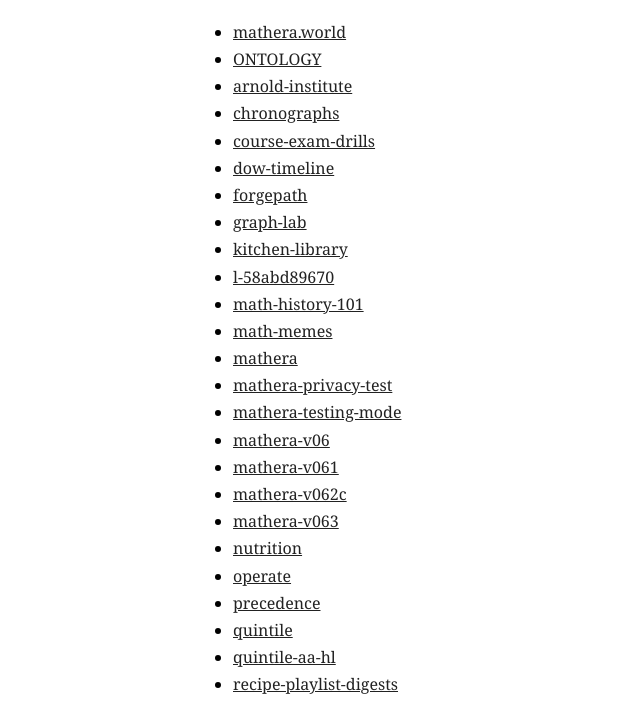
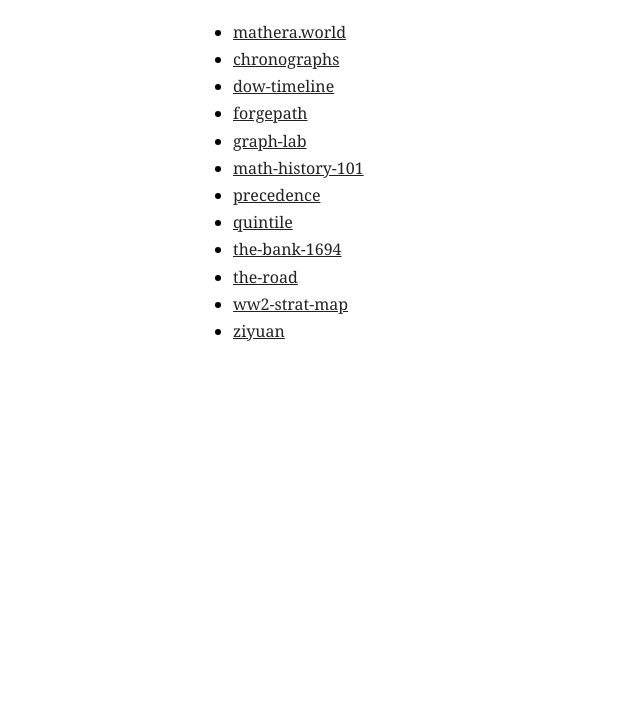
Before and after one commit to the-court-press/the-court-press.github.io, a plain HTML site: page index.html in a window 1280 px wide. Shown: the part 97-800 px from the top of the page, without its empty margins (127-767 px from the left). Drawn offline with Linux system fonts and the light colour scheme.

Commit message:
Index: public projects only

```diff
--- a/index.html
+++ b/index.html
@@ -1,34 +1,14 @@
 <!doctype html><html><head><meta charset="utf-8"><meta name="robots" content="noindex, nofollow"><meta name="viewport" content="width=device-width,initial-scale=1"><title>The Court Press</title><style>body{font-family:Georgia,serif;max-width:640px;margin:40px auto;padding:0 16px;line-height:1.7}a{color:#222}</style></head><body><h1>The Court Press</h1><ul>
 <li><a href="https://mathera.world/">mathera.world</a></li>
-<li><a href="/ONTOLOGY/">ONTOLOGY</a></li>
-<li><a href="/arnold-institute/">arnold-institute</a></li>
 <li><a href="/chronographs/">chronographs</a></li>
-<li><a href="/course-exam-drills/">course-exam-drills</a></li>
 <li><a href="/dow-timeline/">dow-timeline</a></li>
 <li><a href="/forgepath/">forgepath</a></li>
 <li><a href="/graph-lab/">graph-lab</a></li>
-<li><a href="/kitchen-library/">kitchen-library</a></li>
-<li><a href="/l-58abd89670/">l-58abd89670</a></li>
 <li><a href="/math-history-101/">math-history-101</a></li>
-<li><a href="/math-memes/">math-memes</a></li>
-<li><a href="/mathera/">mathera</a></li>
-<li><a href="/mathera-privacy-test/">mathera-privacy-test</a></li>
-<li><a href="/mathera-testing-mode/">mathera-testing-mode</a></li>
-<li><a href="/mathera-v06/">mathera-v06</a></li>
-<li><a href="/mathera-v061/">mathera-v061</a></li>
-<li><a href="/mathera-v062c/">mathera-v062c</a></li>
-<li><a href="/mathera-v063/">mathera-v063</a></li>
-<li><a href="/nutrition/">nutrition</a></li>
-<li><a href="/operate/">operate</a></li>
 <li><a href="/precedence/">precedence</a></li>
 <li><a href="/quintile/">quintile</a></li>
-<li><a href="/quintile-aa-hl/">quintile-aa-hl</a></li>
-<li><a href="/recipe-playlist-digests/">recipe-playlist-digests</a></li>
-<li><a href="/sites/">sites</a></li>
 <li><a href="/the-bank-1694/">the-bank-1694</a></li>
 <li><a href="/the-road/">the-road</a></li>
-<li><a href="/w-3fxhhk0t63/">w-3fxhhk0t63</a></li>
 <li><a href="/ww2-strat-map/">ww2-strat-map</a></li>
 <li><a href="/ziyuan/">ziyuan</a></li>
-<li><a href="/ziyuan/">ziyuan</a></li>
 </ul></body></html>
```
